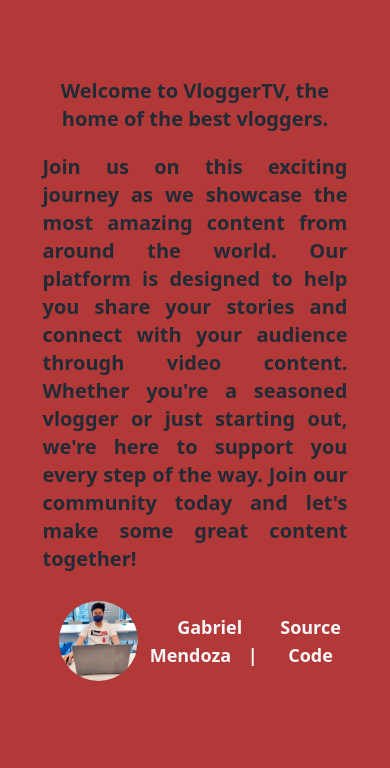
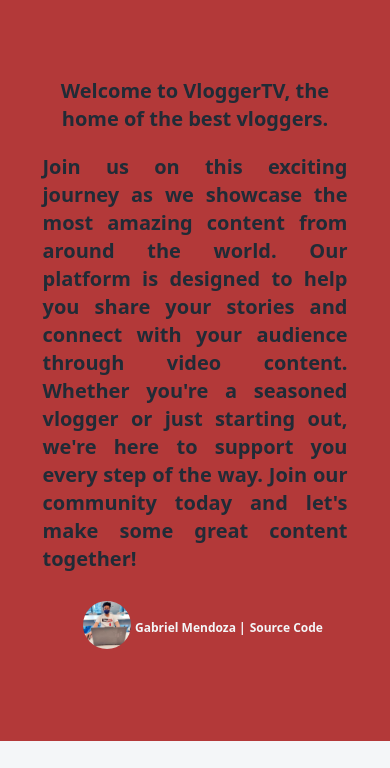
Before and after one commit to GabTheGreat25/Final-Project-ITOS322-T, a website: page index.html in a window 390 px wide. Shown: the part 76-844 px from the top of the page. Drawn offline with nearby package versions, Linux system fonts and the light colour scheme.

Commit message:
Fix spacing for even smaller screen

```diff
--- a/css/input.scss
+++ b/css/input.scss
@@ -51,8 +51,4 @@
   font-size: x-large;
   padding-top: 0.5rem;
   padding-left: 1rem;
-
-  @media (max-width: 400px) {
-    font-size: large;
-  }
 }
--- a/index.html
+++ b/index.html
@@ -77,19 +77,22 @@
           <p class="flex items-center justify-center my-5" id="pic-adjustment">
             <img
               src="./images/Gab-Laptop.jpg"
-              class="w-20 h-20 rounded-full mr-2"
+              class="xxs:w-12 xxs-h-12 xs:w-16 xs:h-16 md:w-20 md:h-20 rounded-full xxs:mr-1 mr-2"
               alt="Gab"
             />
             <a href="https://github.com/GabTheGreat25">
               <span
-                class="xl:text-2xl text-lg hover:text-neutral-primary text-neutral-50 font-semibold mr-3"
+                class="xxs:text-xs xs:text-base xl:text-2xl text-lg hover:text-neutral-primary text-neutral-50 font-semibold xxs:mr-0 xs:mr-2 md:mr-3"
                 >Gabriel Mendoza
               </span>
-              <span class="text-neutral-50 font-semibold mr-3">|</span>
+              <span
+                class="xxs:text-xs xs:text-base xl:text-2xl text-lg text-neutral-50 font-semibold xxs:mr-1 xs:mr-2 md:mr-3"
+                >|</span
+              >
             </a>
             <a href="https://github.com/GabTheGreat25/Final-Project-ITOS322-T">
               <span
-                class="xl:text-2xl text-lg hover:text-neutral-primary text-neutral-50 font-semibold"
+                class="xxs:text-xs xs:text-base xl:text-2xl text-lg hover:text-neutral-primary text-neutral-50 font-semibold"
               >
                 Source Code</span
               >
--- a/tailwind.config.js
+++ b/tailwind.config.js
@@ -4,7 +4,7 @@
   theme: {
     screens: {
       xxs: "320px",
-      xs: "411px",
+      xs: "425px",
       sm: "640px",
       md: "768px",
       lg: "1024px",
```
Also changed, not shown: css/output.css, 1 other file.
